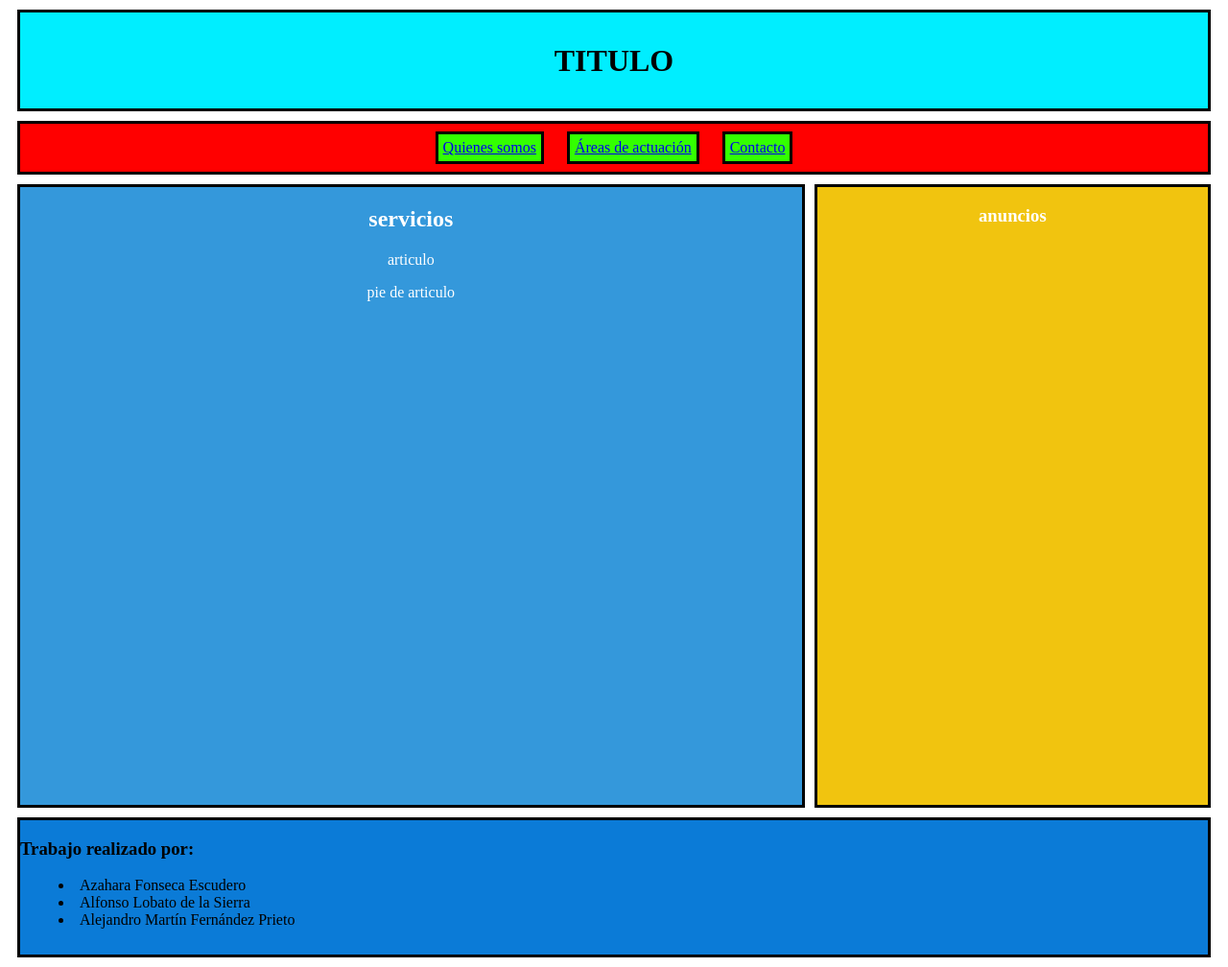
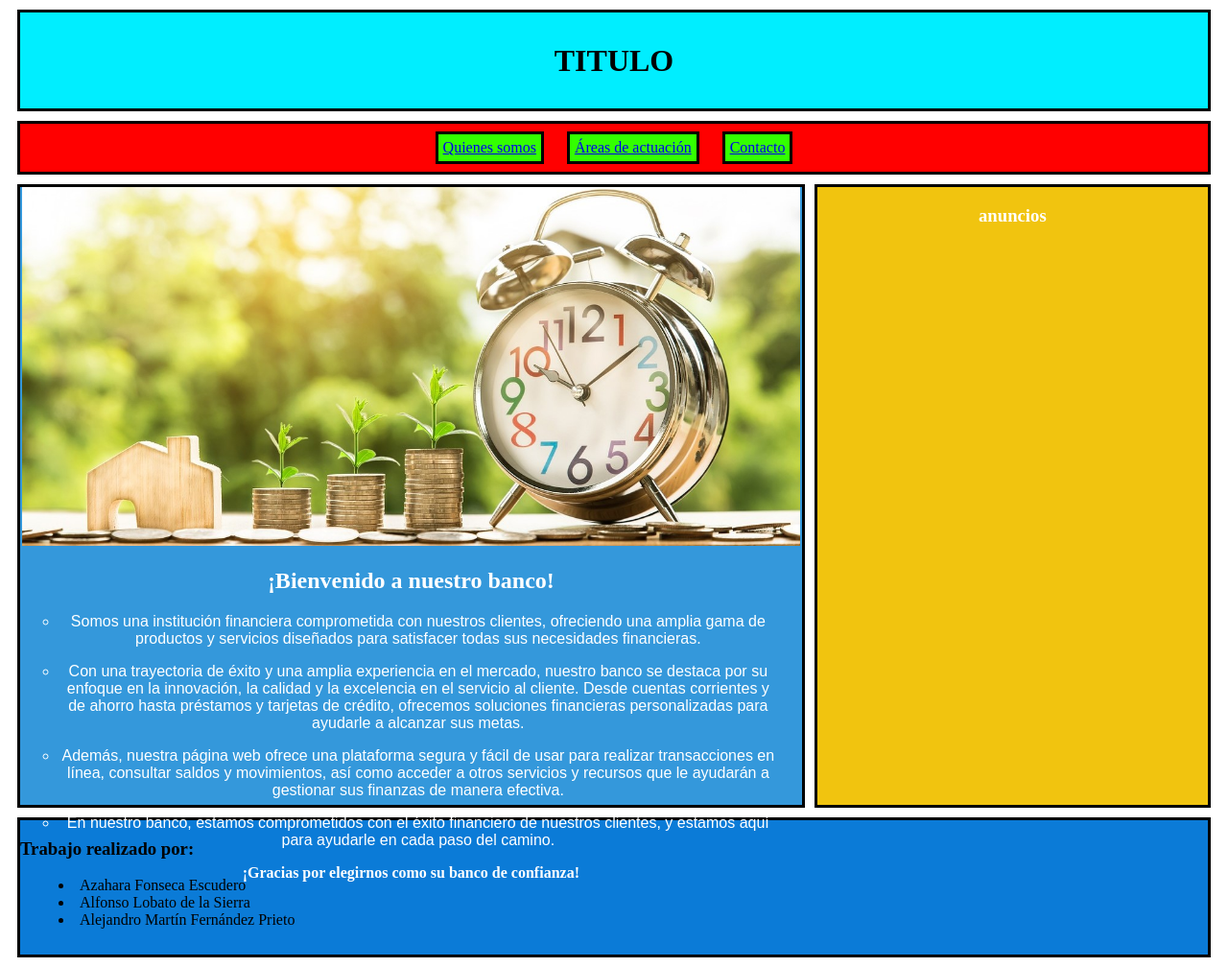
Before and after one commit to AzaharaFE/WorkspaceLenguajes, a plain HTML site: page Home.html in a window 1280 px wide. Shown: the whole page at 96% size. Drawn offline with Linux system fonts and the light colour scheme.

Commit message:
añadida imagen y texto a <section>

```diff
--- a/Home.html
+++ b/Home.html
@@ -21,9 +21,29 @@
     <div class="contenedor">
 
         <section class="principal">
-            <header><h2>servicios</h2></header>
-            <article><p>articulo</p></article>
-            <footer><p>pie de articulo</p></footer>
+            <img id="foto_inversion" src="img/money-2696229_1280.jpg" alt="Inversión" title="Foto inversión de dinero" style="height: 58%; text-align: center;"/>
+            <header><h2 style="text-align: center;">¡Bienvenido a nuestro banco!</h2></header>
+            <article>
+            <ul type="circle" style="padding-right: 25px">
+                <li><p style="font-family: Arial, Helvetica, sans-serif;">Somos una institución financiera comprometida con nuestros clientes, ofreciendo una amplia gama
+                de productos y servicios diseñados  para satisfacer todas sus necesidades financieras.</p></li>
+            </ul>
+            <ul type="circle" style="padding-right: 25px">
+                <li><p style="font-family: Arial, Helvetica, sans-serif;">Con una trayectoria de éxito y una amplia experiencia en el mercado, nuestro banco se
+                destaca por su enfoque en la innovación, la calidad y la excelencia en el  servicio al cliente. Desde cuentas corrientes y de ahorro hasta
+                préstamos y tarjetas de crédito, ofrecemos soluciones financieras personalizadas para ayudarle a  alcanzar sus metas.</p></li>
+                </ul>
+                <ul type="circle" style="padding-right: 25px">
+                <li><p style="font-family: Arial, Helvetica, sans-serif;">Además, nuestra página web ofrece una plataforma segura y fácil de usar para
+                realizar transacciones en línea, consultar saldos y movimientos, así como acceder a  otros servicios y recursos que le ayudarán a gestionar sus
+                finanzas de manera efectiva.</p></li>
+                </ul>
+                <ul type="circle" style="padding-right: 25px">
+                <li><p style="font-family: Arial, Helvetica, sans-serif;">En nuestro banco, estamos comprometidos con el éxito financiero de nuestros clientes, y
+                estamos aquí para ayudarle en cada paso del camino.</p></li>
+                </ul>
+            </article>
+            <footer><p style="text-align: center; font-weight:900;">¡Gracias por elegirnos como su banco de confianza!</p></footer>
 
         </section>
 
```
